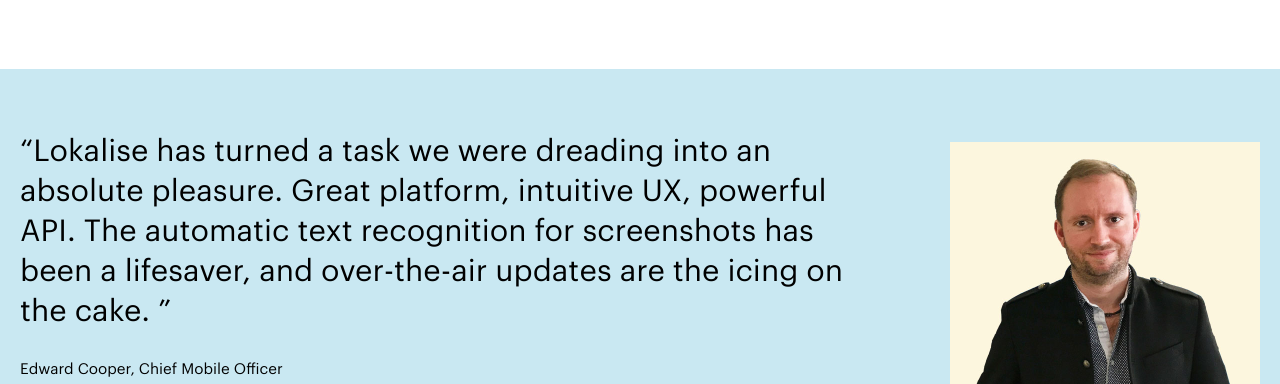
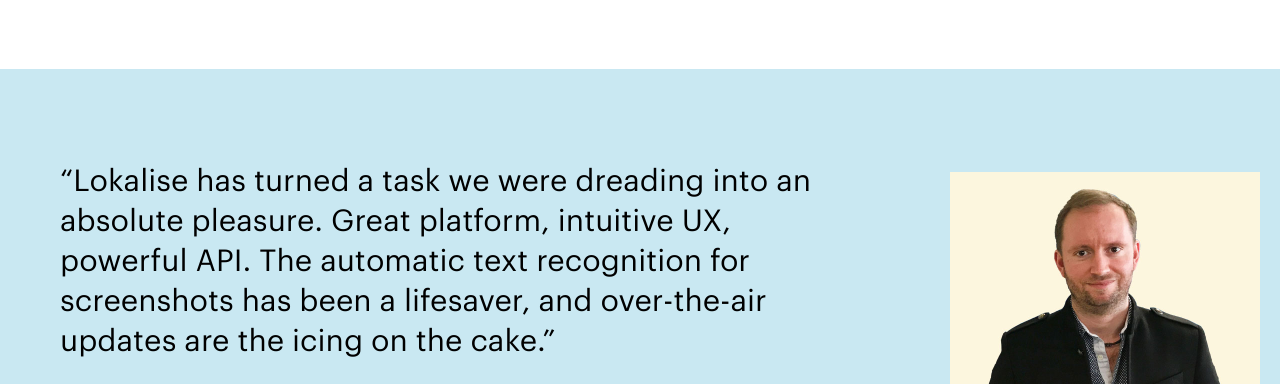
Before and after one commit to PolinaEs/site-lokalise, a website: page index.html in a window 1280 px wide. Shown: the part 6950-7334 px from the top of the page. Drawn offline with Linux system fonts and the light colour scheme.

Commit message:
final-commit

```diff
--- a/assets/scss/common/_typography.scss
+++ b/assets/scss/common/_typography.scss
@@ -17,7 +17,7 @@
   overflow-wrap: break-word;
   background-color: $color-white;
   overflow-x: hidden;
-  // width: 1440px;
+  width: 1440px;
 }
 
 a {
--- a/index.html
+++ b/index.html
@@ -279,11 +279,12 @@
       <h2 class="visually-hidden">About review</h2>
       <div class="container">
         <div class="review-author">
-          <q class="review-author__text">Lokalise has turned a task we were dreading into an absolute pleasure.
+          <blockquote class="review-author__text">“Lokalise has turned a task we were dreading into an absolute
+            pleasure.
             Great
             platform, intuitive UX, powerful API. The automatic text recognition for screenshots has been a lifesaver,
-            and over-the-air updates are the icing on the cake.
-          </q>
+            and over-the-air updates are the icing on the cake.”
+          </blockquote>
           <div class="review-author__name">Edward Cooper, Chief Mobile Officer</div>
           <img class="review-author__logo" src="assets/img/revolut.svg" alt="review-logo">
           <div class="review-author__image">
```
